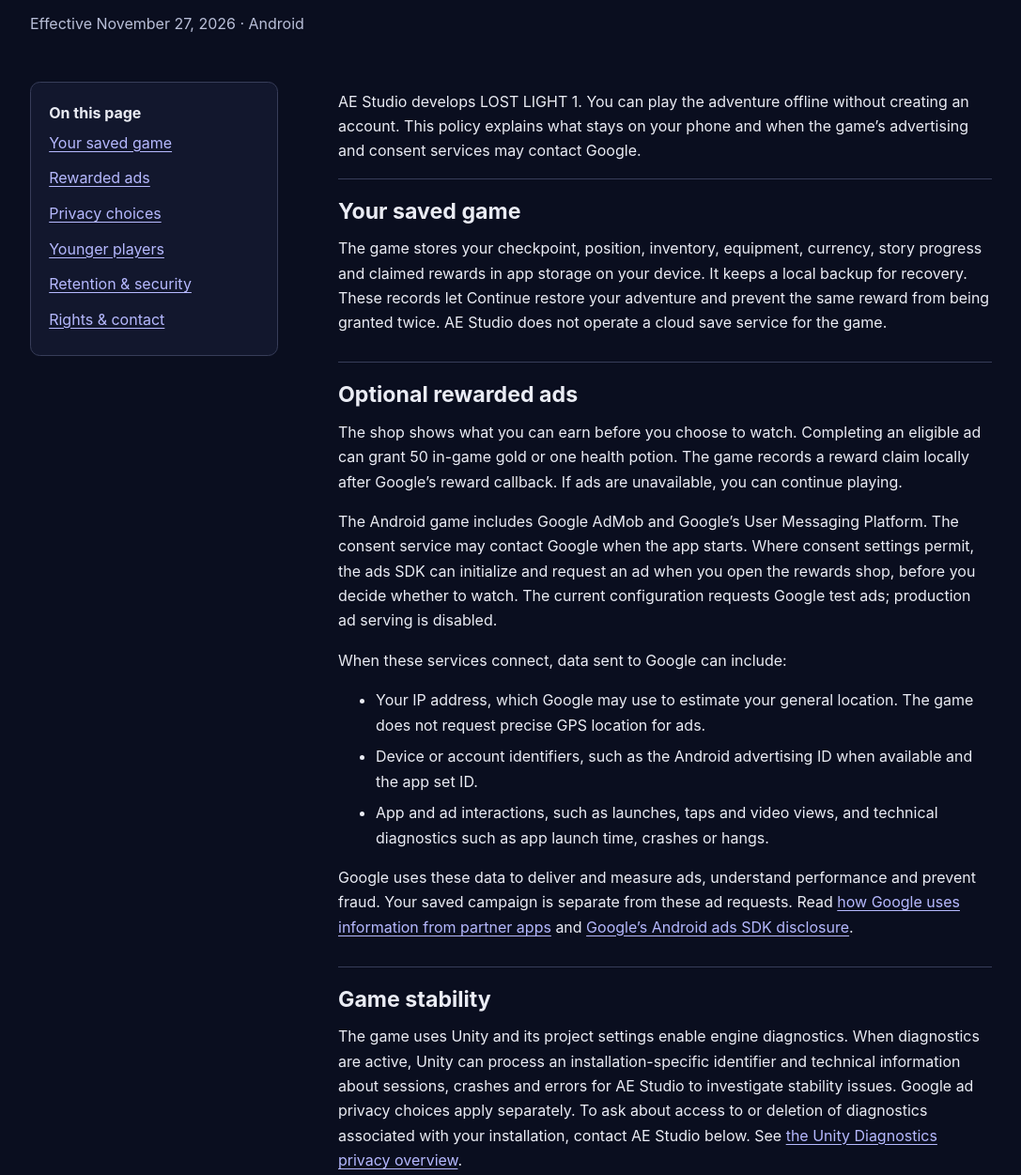
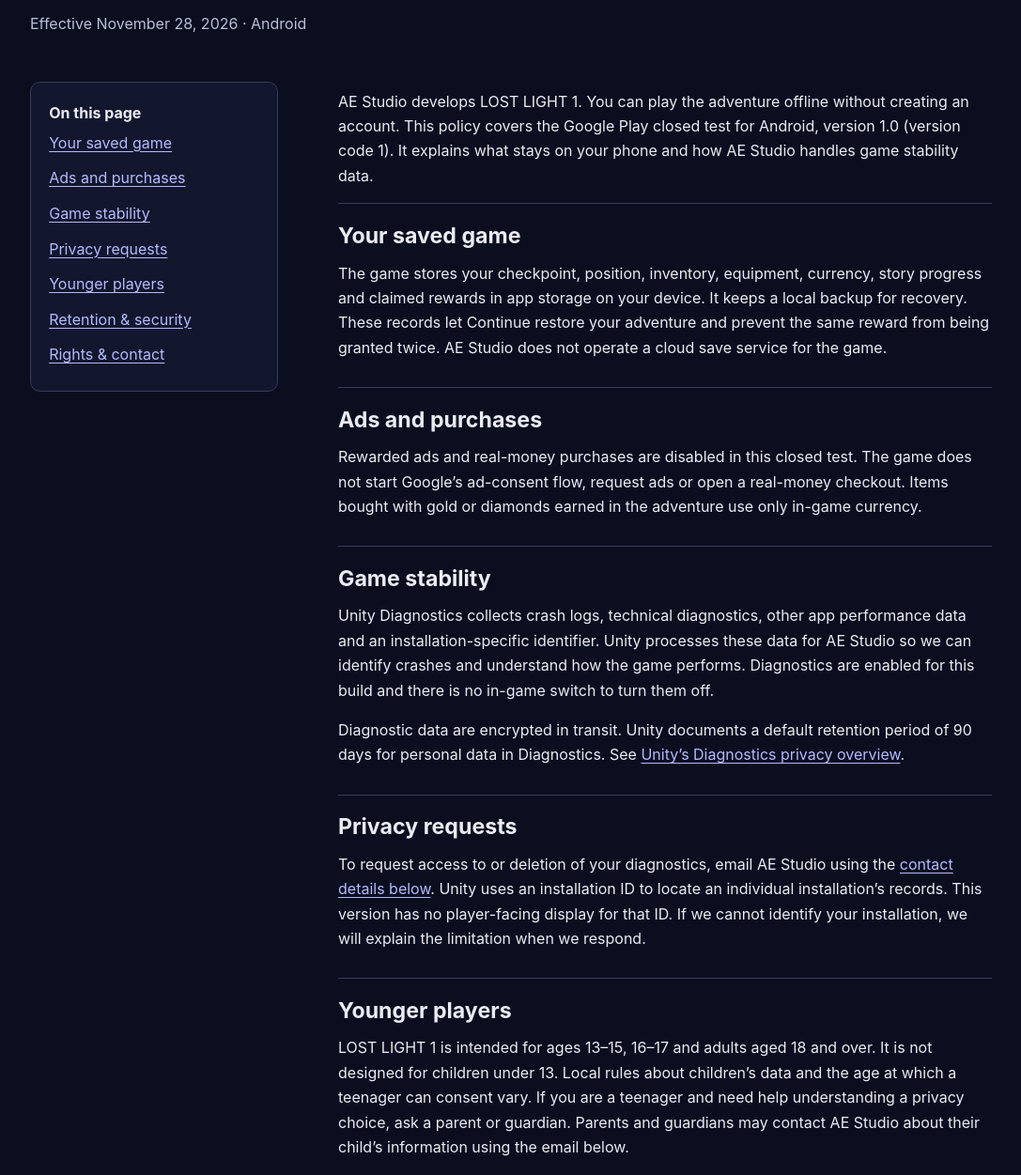
Before and after one commit to AsheedEliyangod/AE-Studios-Portfolio, a plain HTML site: page privacy-policy.html in a window 1280 px wide. Shown: the part 269-1520 px from the top of the page at 94% size, without its empty margins (48-1135 px from the left). Drawn offline with Linux system fonts and the light colour scheme.

Commit message:
Update LOST LIGHT privacy policy for closed test version 1

```diff
--- a/privacy-policy.html
+++ b/privacy-policy.html
@@ -2,7 +2,7 @@
 <html lang="en">
 <head>
 <meta charset="utf-8"><meta name="viewport" content="width=device-width, initial-scale=1">
-<meta name="theme-color" content="#0a0e1f"><meta name="description" content="How AE Studio’s LOST LIGHT 1 handles saved games, optional rewarded ads and your privacy choices on Android.">
+<meta name="theme-color" content="#0a0e1f"><meta name="description" content="How AE Studio’s LOST LIGHT 1 handles saved games, Unity Diagnostics and privacy requests on Android.">
 <title>LOST LIGHT 1 Privacy Policy · AE Studios</title>
 <style>
 :root{color-scheme:dark;--bg:#0a0e1f;--card:#12172d;--ink:#eaecf4;--sub:#b9bfd8;--line:#373d59;--link:#b6b9ff}
@@ -10,14 +10,12 @@
 </style>
 </head><body><a class="skip" href="#policy">Skip to policy</a>
 <header><div class="wrap bar"><a class="brand" href="./"><img src="assets/AEStudios.png" alt="" width="42" height="42">AE Studios</a><a href="mailto:asheedeliyangod@gmail.com">Contact the studio</a></div></header>
-<main class="wrap"><div class="hero"><p class="game">LOST LIGHT 1</p><h1>Privacy policy</h1><p class="date">Effective <time datetime="2026-11-27">November 27, 2026</time> · Android</p></div>
-<div class="grid"><nav aria-label="Policy sections"><strong>On this page</strong><a href="#device">Your saved game</a><a href="#ads">Rewarded ads</a><a href="#choices">Privacy choices</a><a href="#teens">Younger players</a><a href="#retention">Retention &amp; security</a><a href="#rights">Rights &amp; contact</a></nav>
-<article id="policy"><p>AE Studio develops LOST LIGHT 1. You can play the adventure offline without creating an account. This policy explains what stays on your phone and when the game’s advertising and consent services may contact Google.</p>
+<main class="wrap"><div class="hero"><p class="game">LOST LIGHT 1</p><h1>Privacy policy</h1><p class="date">Effective <time datetime="2026-11-28">November 28, 2026</time> · Android</p></div>
+<div class="grid"><nav aria-label="Policy sections"><strong>On this page</strong><a href="#device">Your saved game</a><a href="#ads">Ads and purchases</a><a href="#engine">Game stability</a><a href="#choices">Privacy requests</a><a href="#teens">Younger players</a><a href="#retention">Retention &amp; security</a><a href="#rights">Rights &amp; contact</a></nav>
+<article id="policy"><p>AE Studio develops LOST LIGHT 1. You can play the adventure offline without creating an account. This policy covers the Google Play closed test for Android, version 1.0 (version code 1). It explains what stays on your phone and how AE Studio handles game stability data.</p>
 <section id="device"><h2>Your saved game</h2><p>The game stores your checkpoint, position, inventory, equipment, currency, story progress and claimed rewards in app storage on your device. It keeps a local backup for recovery. These records let Continue restore your adventure and prevent the same reward from being granted twice. AE Studio does not operate a cloud save service for the game.</p></section>
-<section id="ads"><h2>Optional rewarded ads</h2><p>The shop shows what you can earn before you choose to watch. Completing an eligible ad can grant 50 in-game gold or one health potion. The game records a reward claim locally after Google’s reward callback. If ads are unavailable, you can continue playing.</p><p>The Android game includes Google AdMob and Google’s User Messaging Platform. The consent service may contact Google when the app starts. Where consent settings permit, the ads SDK can initialize and request an ad when you open the rewards shop, before you decide whether to watch. The current configuration requests Google test ads; production ad serving is disabled.</p>
-<p>When these services connect, data sent to Google can include:</p><ul><li>Your IP address, which Google may use to estimate your general location. The game does not request precise GPS location for ads.</li><li>Device or account identifiers, such as the Android advertising ID when available and the app set ID.</li><li>App and ad interactions, such as launches, taps and video views, and technical diagnostics such as app launch time, crashes or hangs.</li></ul>
-<p>Google uses these data to deliver and measure ads, understand performance and prevent fraud. Your saved campaign is separate from these ad requests. Read <a href="https://policies.google.com/technologies/partner-sites">how Google uses information from partner apps</a> and <a href="https://developers.google.com/admob/android/privacy/play-data-disclosure">Google’s Android ads SDK disclosure</a>.</p></section>
-<section id="engine"><h2>Game stability</h2><p>The game uses Unity and its project settings enable engine diagnostics. When diagnostics are active, Unity can process an installation-specific identifier and technical information about sessions, crashes and errors for AE Studio to investigate stability issues. Google ad privacy choices apply separately. To ask about access to or deletion of diagnostics associated with your installation, contact AE Studio below. See <a href="https://docs.unity.com/en-us/cloud/developer-data/privacy-overview">the Unity Diagnostics privacy overview</a>.</p></section><section id="choices"><h2>Consent and privacy choices</h2><p>The game checks Google’s consent status on Android. Where Google requires a consent form, the game requests that form. When Google requires an ongoing privacy entry point, open <strong>Settings → Privacy choices</strong> to revisit your selection. Available choices depend on your region and Google’s configuration. You can also manage the advertising ID in your Android device’s privacy settings.</p></section>
+<section id="ads"><h2>Ads and purchases</h2><p>Rewarded ads and real-money purchases are disabled in this closed test. The game does not start Google’s ad-consent flow, request ads or open a real-money checkout. Items bought with gold or diamonds earned in the adventure use only in-game currency.</p></section>
+<section id="engine"><h2>Game stability</h2><p>Unity Diagnostics collects crash logs, technical diagnostics, other app performance data and an installation-specific identifier. Unity processes these data for AE Studio so we can identify crashes and understand how the game performs. Diagnostics are enabled for this build and there is no in-game switch to turn them off.</p><p>Diagnostic data are encrypted in transit. Unity documents a default retention period of 90 days for personal data in Diagnostics. See <a href="https://docs.unity.com/en-us/cloud/developer-data/privacy-overview">Unity’s Diagnostics privacy overview</a>.</p></section><section id="choices"><h2>Privacy requests</h2><p>To request access to or deletion of your diagnostics, email AE Studio using the <a href="#rights">contact details below</a>. Unity uses an installation ID to locate an individual installation’s records. This version has no player-facing display for that ID. If we cannot identify your installation, we will explain the limitation when we respond.</p></section>
 <section id="teens"><h2>Younger players</h2><p>LOST LIGHT 1 is intended for ages 13–15, 16–17 and adults aged 18 and over. It is not designed for children under 13. Local rules about children’s data and the age at which a teenager can consent vary. If you are a teenager and need help understanding a privacy choice, ask a parent or guardian. Parents and guardians may contact AE Studio about their child’s information using the email below.</p></section>
-<section id="retention"><h2>Retention, deletion and security</h2><p>Local progress stays in the app’s storage across play sessions. To erase it from the device, open Android Settings, select LOST LIGHT 1 under Apps, then choose Storage and clear the app’s data. This also removes the local backup and can permanently erase your progress.</p><p>Android’s app storage protections help protect local records. Google’s Mobile Ads SDK encrypts data in transit using TLS. Google manages retention and deletion for information its services receive, separately from your phone’s save files. See <a href="https://policies.google.com/technologies/retention">Google’s retention policy</a>.</p></section>
-<section id="rights"><h2>Your rights and how to reach us</h2><p>Depending on where you live, you may have rights to access, correct or delete personal data, object to or restrict its use, withdraw consent, or complain to a data protection authority. Email <a href="mailto:asheedeliyangod@gmail.com">asheedeliyangod@gmail.com</a> for questions or requests concerning AE Studio. Include “LOST LIGHT 1 privacy” and describe your request. Please leave out passwords and save files.</p><p>If you email us, we receive your address and message and use them to address your request. We may need enough information to verify the request. For data Google controls, see <a href="https://policies.google.com/privacy">Google’s privacy policy and controls</a>.</p><p>We will update this page and its effective date when our practices change.</p></section></article></div></main><footer><div class="wrap">AE Studio · LOST LIGHT 1</div></footer></body></html>
+<section id="retention"><h2>Retention, deletion and security</h2><p>Local progress stays in the app’s storage across play sessions. To erase it from the device, open Android Settings, select LOST LIGHT 1 under Apps, then choose Storage and clear the app’s data. This also removes the local backup and can permanently erase your progress.</p><p>Android’s app storage protections help protect local records. Clearing the app’s data erases the local save and backup. It does not delete diagnostic records already sent to Unity.</p></section>
+<section id="rights"><h2>Your rights and how to reach us</h2><p>Depending on where you live, you may have rights to access, correct or delete personal data, object to or restrict its use, withdraw consent, or complain to a data protection authority. Email <a href="mailto:asheedeliyangod@gmail.com">asheedeliyangod@gmail.com</a> for questions or requests concerning AE Studio. Include “LOST LIGHT 1 privacy” and describe your request. Please leave out passwords and save files.</p><p>If you email us, we receive your address and message and use them to address your request. We may need enough information to verify the request.</p><p>We will update this page and its effective date when our practices change.</p></section></article></div></main><footer><div class="wrap">AE Studio · LOST LIGHT 1</div></footer></body></html>
```
